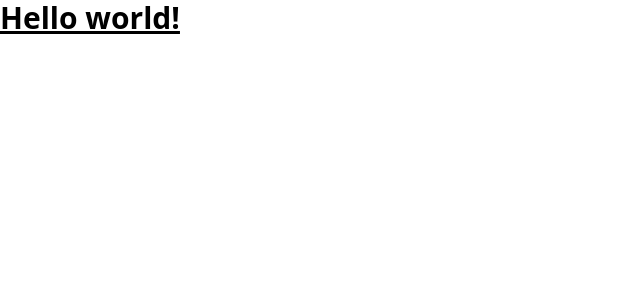
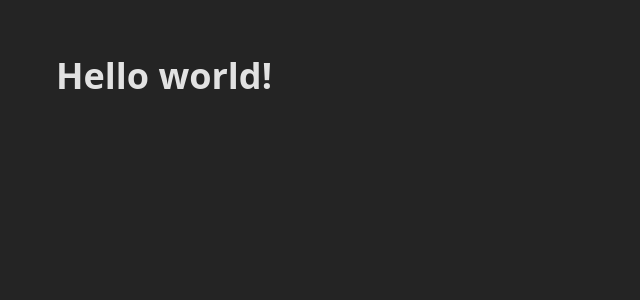
Before and after one commit to ShyraiDan/star-navi-task, a React (Vite) app: page / in a window 1280 px wide. Shown: the top 300 px of the page, without its empty margins (0-640 px from the left). Built offline with nearby package versions, Linux system fonts and the light colour scheme.

Commit message:
Feat: Created typography and container components

```diff
--- a/package.json
+++ b/package.json
@@ -12,8 +12,11 @@
   },
   "dependencies": {
     "@tailwindcss/vite": "^4.1.17",
+    "class-variance-authority": "^0.7.1",
+    "clsx": "^2.1.1",
     "react": "^19.1.1",
     "react-dom": "^19.1.1",
+    "tailwind-merge": "^3.3.1",
     "tailwindcss": "^4.1.17"
   },
   "devDependencies": {
--- a/src/App.tsx
+++ b/src/App.tsx
@@ -1,10 +1,13 @@
+import { Container } from '@/ui/container'
+import { H1 } from '@/ui/typography'
+
 const App = () => {
   return (
-    <>
+    <Container>
       <div>
-        <h1 className='text-3xl font-bold underline'>Hello world!</h1>
+        <H1>Hello world!</H1>
       </div>
-    </>
+    </Container>
   )
 }
 
--- a/src/index.css
+++ b/src/index.css
@@ -1 +1,22 @@
 @import 'tailwindcss';
+
+:root {
+  font-family: system-ui, Avenir, Helvetica, Arial, sans-serif;
+  line-height: 1.5;
+  font-weight: 400;
+
+  color-scheme: light dark;
+  color: rgba(255, 255, 255, 0.87);
+  background-color: #242424;
+
+  font-synthesis: none;
+  text-rendering: optimizeLegibility;
+  -webkit-font-smoothing: antialiased;
+  -moz-osx-font-smoothing: grayscale;
+}
+
+body {
+  margin: 0;
+  padding: 0;
+  box-sizing: border-box;
+}
--- /dev/null
+++ b/src/ui/container.tsx
@@ -0,0 +1,9 @@
+import { cn } from '../utils/cn'
+
+export const Container = ({ children, className, ...props }: React.ComponentProps<'div'>) => {
+  return (
+    <div className={cn('my-12 py-2 px-4 xl:max-w-[1200px] xl:mx-auto', className)} {...props}>
+      {children}
+    </div>
+  )
+}
--- /dev/null
+++ b/src/ui/typography.tsx
@@ -0,0 +1,45 @@
+import { cn } from '@/utils/cn'
+
+import type { ComponentProps } from 'react'
+
+export const H1 = ({ children, className }: ComponentProps<'h1'>) => {
+  return <h1 className={cn('font-bold text-4xl text-primary xl:text-[36px]', className)}>{children}</h1>
+}
+
+H1.displayName = 'H1'
+
+export const H2 = ({ children, className }: ComponentProps<'h2'>) => {
+  return <h2 className={cn('font-bold text-3xl text-primary', className)}>{children}</h2>
+}
+
+H2.displayName = 'H2'
+
+export const H3 = ({ children, className }: ComponentProps<'h3'>) => {
+  return <h3 className={cn('font-bold text-2xl text-primary', className)}>{children}</h3>
+}
+
+H3.displayName = 'H3'
+
+export const H4 = ({ children, className }: ComponentProps<'h4'>) => {
+  return <h4 className={cn('font-bold text-xl text-primary', className)}>{children}</h4>
+}
+
+H4.displayName = 'H4'
+
+export const H5 = ({ children, className }: ComponentProps<'h5'>) => {
+  return <h5 className={cn('font-regular text-xl text-primary', className)}>{children}</h5>
+}
+
+H5.displayName = 'H5'
+
+export const H6 = ({ children, className }: ComponentProps<'h6'>) => {
+  return <h6 className={cn('font-bold font-primary text-lg text-primary', className)}>{children}</h6>
+}
+
+H6.displayName = 'H6'
+
+export const P = ({ children, className }: ComponentProps<'p'>) => {
+  return <p className={cn('font-primary', className)}>{children}</p>
+}
+
+P.displayName = 'P'
--- /dev/null
+++ b/src/utils/cn.ts
@@ -0,0 +1,6 @@
+import { clsx, type ClassValue } from 'clsx'
+import { twMerge } from 'tailwind-merge'
+
+export const cn = (...inputs: ClassValue[]) => {
+  return twMerge(clsx(inputs))
+}
```
Also changed, not shown: 1 other file (tests, documents, lock files or other folders).
